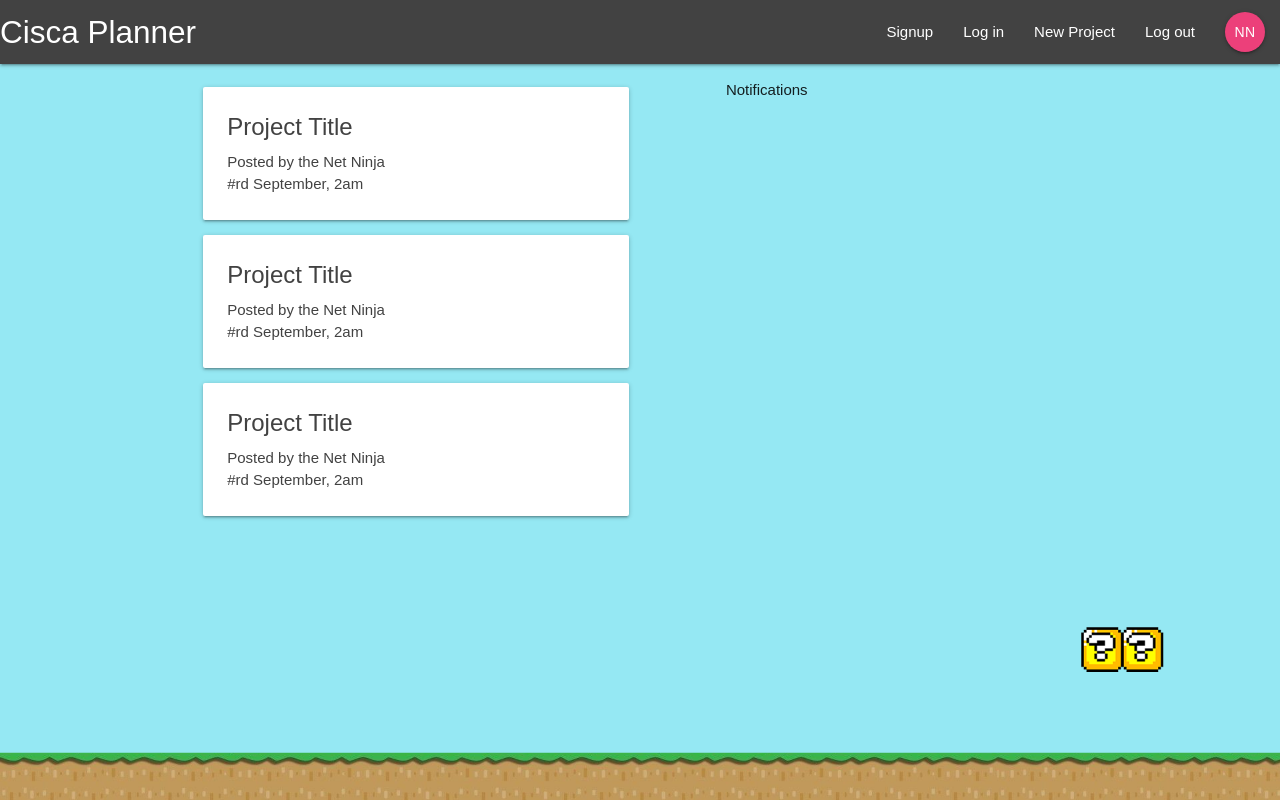
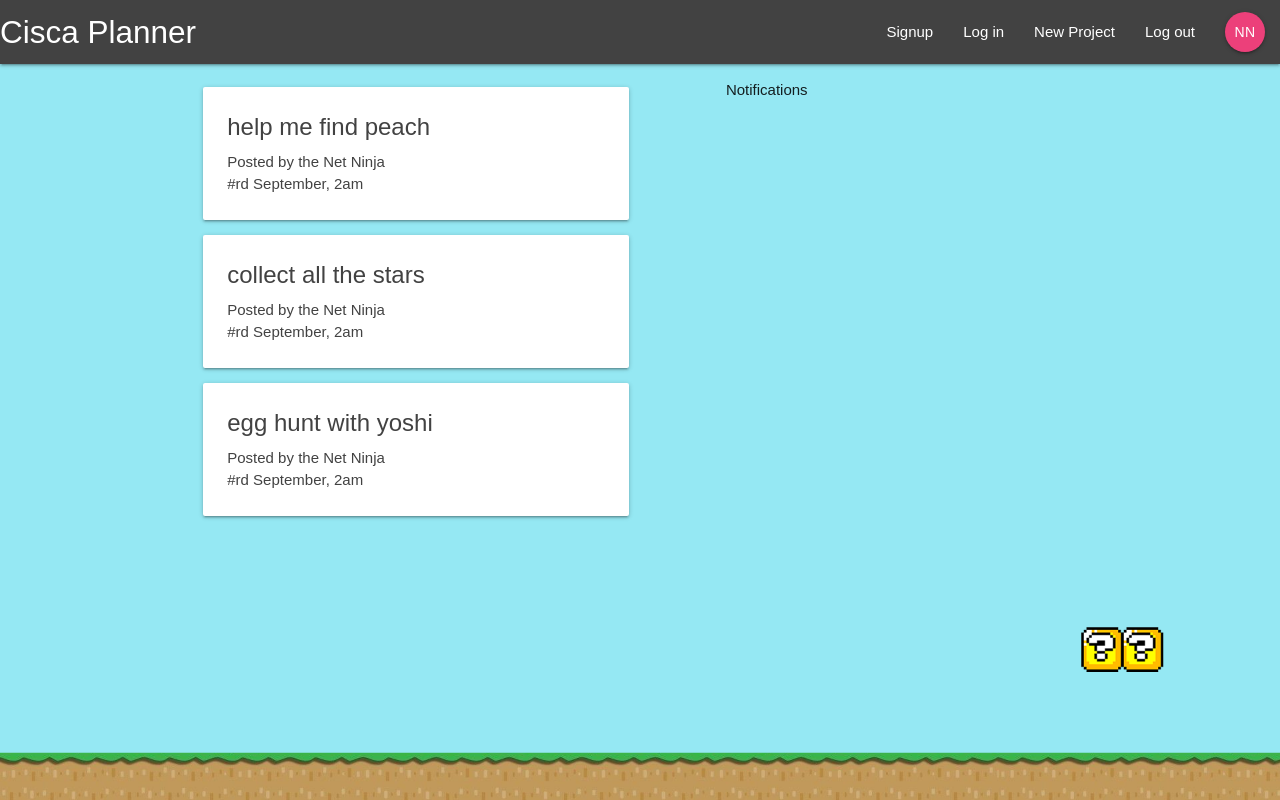
Before and after one commit to ifebrand6/CiscaPlanner, a React (Create React App) app: page / in a window 1280 px wide. Built offline with nearby package versions, Linux system fonts and the light colour scheme.

Commit message:
connected redux store with app

```diff
--- a/package.json
+++ b/package.json
@@ -8,8 +8,10 @@
     "@testing-library/user-event": "^7.1.2",
     "react": "^16.12.0",
     "react-dom": "^16.12.0",
+    "react-redux": "^7.1.3",
     "react-router-dom": "^5.1.2",
-    "react-scripts": "3.3.0"
+    "react-scripts": "3.3.0",
+    "redux": "^4.0.5"
   },
   "scripts": {
     "start": "react-scripts start",
--- a/src/components/dashboard/Dashboard.js
+++ b/src/components/dashboard/Dashboard.js
@@ -1,14 +1,17 @@
 import React,{ Component } from "react";
 import Notifications from './Notifications'
 import ProjectList from '../projects/ProjectList'
+import {connect} from 'react-redux'
 
 class Dashboard extends Component{
     render(){
+        const {projects} = this.props;
+        // console.log(this.props)
      return (
         <div className="dashboard container">
          <div className="row">
             <div className="col s12 m6">
-                <ProjectList />
+                <ProjectList projects={projects}/>
             </div>
             <div className="col s12 m5 offset-m1">
             <Notifications />
@@ -19,4 +22,10 @@ class Dashboard extends Component{
     }
 
 }
-export default Dashboard;
+const mapStateToProps = (state) =>{
+    return {
+        projects: state.project.projects
+    }
+}
+
+export default connect(mapStateToProps)(Dashboard);
--- a/src/components/projects/ProjectList.js
+++ b/src/components/projects/ProjectList.js
@@ -2,12 +2,20 @@ import React from "react";
 // import { NavLink } from "react-router-dom";
 import ProjectSummary from "./ProjectSummary";
 
-const ProjectList = () => {
+
+const ProjectList = ({projects}) => {
+    const projectList =
+        projects && projects.map(project =>{
+         return (
+            <ProjectSummary project={project} keys={project.id} />
+         )
+        })
+
+    console.log(projectList)
     return (
         <div className="project-list section">
-            <ProjectSummary />
-            <ProjectSummary />
-            <ProjectSummary />
+
+            {projectList}
         </div>
     )
 }
--- a/src/components/projects/ProjectSummary.js
+++ b/src/components/projects/ProjectSummary.js
@@ -1,11 +1,11 @@
 import React from "react";
 // import { NavLink } from "react-router-dom";
 
-const ProjectSummary = () => {
+const ProjectSummary = ({project}) => {
     return (
         <div className="card z-depth-o project-summary">
         <div className="card-content grey-text text-darken-3">
-            <span className="card-title">Project Title</span>
+            <span className="card-title">{project.title}</span>
             <p>Posted by the Net Ninja</p>
             <p className="text-grey">#rd September, 2am</p>
         </div>
--- a/src/index.js
+++ b/src/index.js
@@ -3,9 +3,13 @@ import ReactDOM from 'react-dom';
 import './index.css';
 import App from './App';
 import * as serviceWorker from './serviceWorker';
+import {createStore} from 'redux'
+import alphaReducer from './store/reducers/alphaReducer'
+import { Provider } from "react-redux";
 
 
-ReactDOM.render(<App />, document.getElementById('root'));
+const store  = createStore(alphaReducer)
+ReactDOM.render(<Provider store={store}><App /></Provider>, document.getElementById('root'));
 
 // If you want your app to work offline and load faster, you can change
 // unregister() to register() below. Note this comes with some pitfalls.
--- /dev/null
+++ b/src/store/reducers/alphaReducer.js
@@ -0,0 +1,11 @@
+import authReducer from './authReducer';
+import projectReducer from './projectReducer';
+import {combineReducers} from 'redux';
+
+
+
+const alphaReducer = combineReducers
+    ({auth: authReducer,
+    project: projectReducer
+})
+export default alphaReducer
--- /dev/null
+++ b/src/store/reducers/authReducer.js
@@ -0,0 +1,7 @@
+const initState = {
+
+}
+const authReducer = (state=initState,action) => {
+    return state;
+}
+export default authReducer;
--- /dev/null
+++ b/src/store/reducers/projectReducer.js
@@ -0,0 +1,11 @@
+const initState = {
+    projects: [
+        {id: '1', title: 'help me find peach', content: 'blah blah blah'},
+        {id: '2', title: 'collect all the stars', content: 'blah blah blah'},
+        {id: '3', title: 'egg hunt with yoshi', content: 'blah blah blah'}
+    ]
+}
+const projectReducer = (state=initState,action) => {
+    return state;
+}
+export default projectReducer;
```
Also changed, not shown: 1 other file (tests, documents, lock files or other folders).
